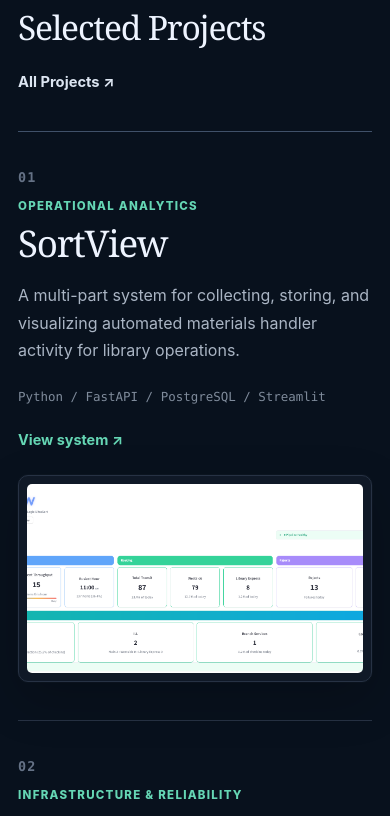
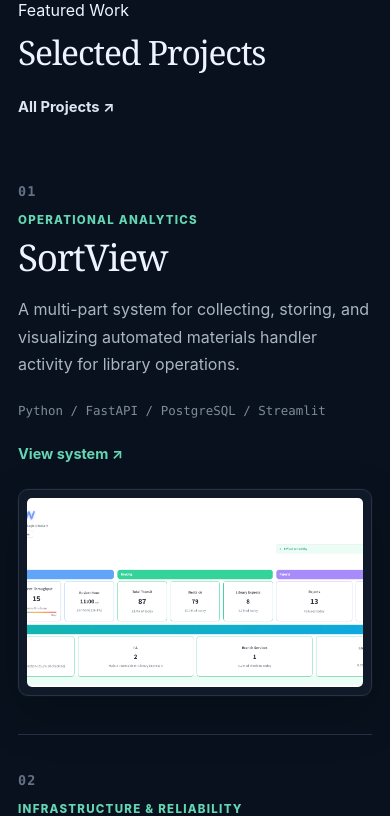
Before and after one commit to richardrhanly-us/Portfolio, a React (Vite) app: page / in a window 390 px wide. Shown: the part 860-1676 px from the top of the page. Built offline with nearby package versions, Linux system fonts and the light colour scheme.

Commit message:
Improve UI look and feel

```diff
--- a/src/App.css
+++ b/src/App.css
@@ -1558,10 +1558,13 @@ small,
 
    ========================================================= */
 .home-work {
-  padding: 28px 0 90px;
-}
+  margin-top: 24px;
+  padding: 42px 0 90px;
+  border-top: 1px solid #405169;
+}
+
 .home-work-heading {
-  margin-bottom: 24px;
+  margin-bottom: 18px;
 }
 
 .home-work-title-row {
@@ -1825,8 +1828,9 @@ small,
   }
 
   .home-project-list {
-    margin-top: 40px;
-  }
+  margin-top: 30px;
+  border-top: 0;
+}
 
   .home-project {
     grid-template-columns: 1fr;
```
